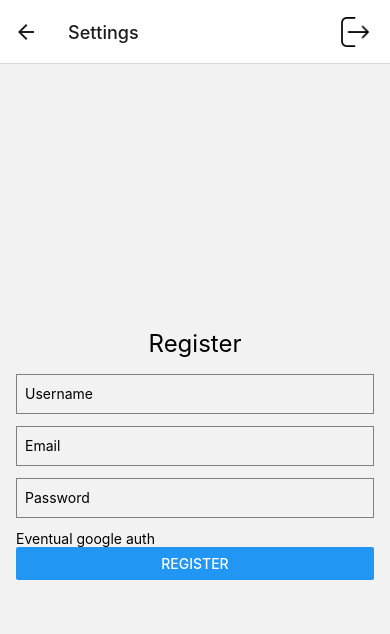
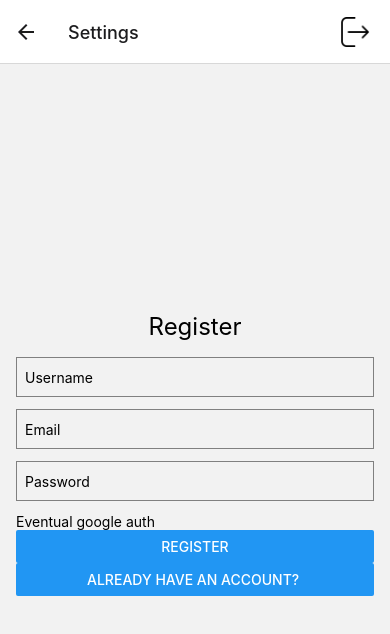
Before and after one commit to dvdgamer/pal-pals, a React Native app in the folder pal-pals/: screen /Settings in a window 390 px wide. Shown: the top 634 px of the page. Built offline with nearby package versions, Linux system fonts and the light colour scheme; no server answers.

Commit message:
Refactor package.json to add @react-native-async-storage/async-storage and expo-router dependencies Add navigation to login page

```diff
--- a/package.json
+++ b/package.json
@@ -10,6 +10,7 @@
     "babel-plugin-module-resolver": "^5.0.2",
     "date-fns": "^3.6.0",
     "expo": "^51.0.20",
+    "expo-router": "^3.5.23",
     "expo-status-bar": "^1.12.1",
     "react-dom": "18.2.0",
     "react-native-collapsible": "^1.6.1",
--- a/pal-pals/App.tsx
+++ b/pal-pals/App.tsx
@@ -1,5 +1,6 @@
 import Home from "./app/home";
 import HomeScreen from "./app/index";
+import SignIn from "./app/screens/signIn";
 import Settings from "./app/screens/settings";
 import AddFriend from "./app/screens/addFriend";
 import FriendsList from "./app/screens/friendsList";
@@ -32,7 +33,7 @@ export default function App() {
     <NavigationContainer>
       <Stack.Navigator initialRouteName="Home">
         <Stack.Screen
-          name="HomeScreen"
+          name="Home Screen"
           component={HomeScreen}
           options={({ navigation }) => ({
             headerShadowVisible: false,
@@ -86,6 +87,7 @@ export default function App() {
           //   }
           // )}
         />
+        <Stack.Screen name="Sign in" component={SignIn} />
         <Stack.Screen name="Friends List" component={FriendsList} />
       </Stack.Navigator>
     </NavigationContainer>
--- a/pal-pals/app/index.tsx
+++ b/pal-pals/app/index.tsx
@@ -14,7 +14,7 @@ import { Friend } from "../types";
 // import Settings from "./screens/settings";
 
 export default function HomeScreen() {
-  const navigation = useNavigation();
+  const navigation = useNavigation<any>();
   const [upcomingBirthdaysList, setUpcomingBirthdaysList] = useState<Friend[]>(
     []
   );
--- a/pal-pals/app/screens/register.tsx
+++ b/pal-pals/app/screens/register.tsx
@@ -1,22 +1,34 @@
-import React, { useState } from 'react';
-import { View, Text, TextInput, Button, StyleSheet, Alert } from 'react-native';
+import { Link } from "@react-navigation/native";
+import React, { useState } from "react";
+import {
+  View,
+  Text,
+  TextInput,
+  Button,
+  StyleSheet,
+  Alert,
+  TouchableOpacity,
+} from "react-native";
+import { useNavigation } from "@react-navigation/native";
 
 export default function RegisterScreen(): JSX.Element {
-  const [username, setUsername] = useState('');
-  const [email, setEmail] = useState('');
-  const [password, setPassword] = useState('');
+  const [username, setUsername] = useState("");
+  const [email, setEmail] = useState("");
+  const [password, setPassword] = useState("");
+
+  const navigation = useNavigation<any>();
 
   const checkInput = (): boolean => {
     if (!username.trim()) {
-      Alert.alert('Input Error', 'Username is required');
+      Alert.alert("Input Error", "Username is required");
       return false;
     }
     if (!email.trim()) {
-      Alert.alert('Input Error', 'Email is required');
+      Alert.alert("Input Error", "Email is required");
       return false;
     }
     if (!password.trim()) {
-      Alert.alert('Input Error', 'Password is required');
+      Alert.alert("Input Error", "Password is required");
       return false;
     }
     return true;
@@ -25,7 +37,7 @@ export default function RegisterScreen(): JSX.Element {
   const handleRegister = () => {
     if (checkInput()) {
       // Add registration logic here
-      Alert.alert('Registration Successful', `Welcome, ${username}!`);
+      Alert.alert("Registration Successful", `Welcome, ${username}!`);
     }
   };
 
@@ -54,24 +66,28 @@ export default function RegisterScreen(): JSX.Element {
       />
       <Text>Eventual google auth</Text>
       <Button title="Register" onPress={handleRegister} />
+      <Button
+        title="Already have an account? "
+        onPress={() => navigation.navigate("Sign in")}
+      />
     </View>
   );
-};
+}
 
 const styles = StyleSheet.create({
   container: {
     flex: 1,
-    justifyContent: 'center',
+    justifyContent: "center",
     padding: 16,
   },
   title: {
     fontSize: 24,
     marginBottom: 16,
-    textAlign: 'center',
+    textAlign: "center",
   },
   input: {
     height: 40,
-    borderColor: 'gray',
+    borderColor: "gray",
     borderWidth: 1,
     marginBottom: 12,
     paddingHorizontal: 8,
--- /dev/null
+++ b/pal-pals/app/screens/signIn.tsx
@@ -0,0 +1,7 @@
+import { Text } from "react-native";
+
+export default function RegisterScreen(): JSX.Element {
+  return (
+    <Text>Log in</Text>
+  )
+};
```
Also changed, not shown: pal-pals/app/home.tsx (+19 -12 lines), pal-pals/components/Navbar.tsx (deleted, +0 -40 lines), pal-pals/app/screens/SignIn.tsx (deleted), 1 other file (tests, documents, lock files or other folders).
